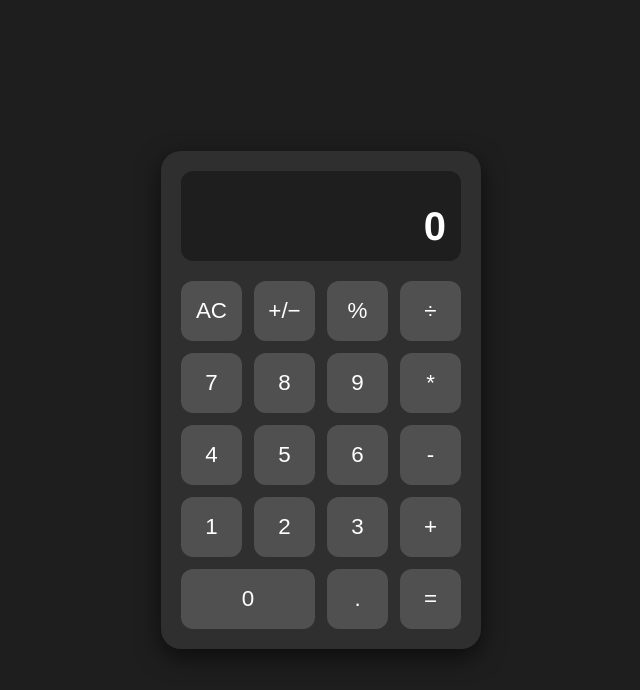
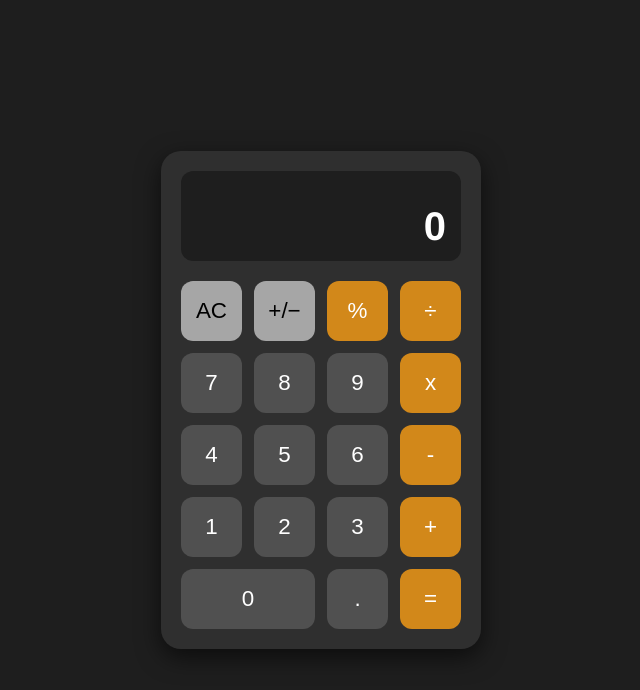
Before and after one commit to rasika10/redux-calculator, a React (Vite) app: page / in a window 1280 px wide. Shown: the top 690 px of the page, without its empty margins (319-959 px from the left). Built offline with nearby package versions, Linux system fonts and the light colour scheme.

Commit message:
chore: update in styling

```diff
--- a/package.json
+++ b/package.json
@@ -1,5 +1,6 @@
 {
   "name": "redux-calculator",
+   "homepage": "https://rasika10.github.io/redux-calculator",
   "private": true,
   "version": "0.0.0",
  "type": "module",
@@ -9,7 +10,8 @@
     "build": "vite build",
     "lint": "eslint .",
     "preview": "vite preview",
-    "test": "jest"
+    "test": "jest",
+    "deploy": "gh-pages -d dist"
   },
   "dependencies": {
     "@reduxjs/toolkit": "^2.8.2",
--- a/src/App.css
+++ b/src/App.css
@@ -1,4 +1,3 @@
-/* src/App.css */
 
 body {
   margin: 0;
@@ -19,7 +18,6 @@ body {
   width: 280px;
 }
 
-/* Add inside App.css */
 
 .display {
   background-color: #1e1e1e;
@@ -62,13 +60,16 @@ body {
   background-color: #505050;
   transition: background-color 0.2s ease;
 }
-
+.button:active {
+  box-shadow: inset 1px 1px 3px 2px #151515;
+  transition: box-shadow 0.2s ease;
+}
 .button:hover {
   background-color: #6b6b6b;
 }
 
 .button.operator {
-  background-color: #f89b10;
+  background-color: #d2881a !important;
   color: white;
 }
 
@@ -76,7 +77,7 @@ body {
   background-color: #ffaa33;
 }
 
-.button.clear {
+.button.clear, .button.sign {
   background-color: #a6a6a6;
   color: black;
 }
--- a/src/components/Button.jsx
+++ b/src/components/Button.jsx
@@ -1,4 +1,3 @@
-// src/components/Button.jsx
 import React from 'react';
 
 const Button = ({ label, onClick, className }) => {
@@ -8,7 +7,7 @@ const Button = ({ label, onClick, className }) => {
       className={`button ${className} ` }
       aria-label={label}
     >
-      {label}
+      {label ==="*"? "x": label}
     </button>
   );
 };
--- a/src/components/Display.jsx
+++ b/src/components/Display.jsx
@@ -1,4 +1,3 @@
-// src/components/Display.jsx
 import React from 'react';
 import { useSelector } from 'react-redux';
 import {
--- a/src/components/Keypad.jsx
+++ b/src/components/Keypad.jsx
@@ -1,4 +1,3 @@
-// src/components/Keypad.jsx
 import React, {useEffect} from 'react';
 import Button from './Button';
 import { useDispatch } from 'react-redux';
@@ -63,25 +62,25 @@ const Keypad = () => {
   };
 
   const buttons = [
-    { label: 'AC', type: 'clear' },
-    { label: '+/−', type: 'sign' },
-    { label: '%', type: 'operator', value:'%'},
-    { label: '÷', type: 'operator', value: '/' },
+    { label: 'AC', type: 'clear', className:'clear' },
+    { label: '+/−', type: 'sign', className:'sign' },
+    { label: '%', type: 'operator', value:'%', className: 'operator'},
+    { label: '÷', type: 'operator', value: '/', className: 'operator' },
     { label: '7', type: 'digit' },
     { label: '8', type: 'digit' },
     { label: '9', type: 'digit' },
-    { label: '*', type: 'operator', value: '*' },
+    { label: '*', type: 'operator', value: '*', className: 'operator' },
     { label: '4', type: 'digit' },
     { label: '5', type: 'digit' },
     { label: '6', type: 'digit' },
-    { label: '-', type: 'operator', value: '-' },
+    { label: '-', type: 'operator', value: '-' , className: 'operator'},
     { label: '1', type: 'digit' },
     { label: '2', type: 'digit' },
     { label: '3', type: 'digit' },
-    { label: '+', type: 'operator', value: '+' },
+    { label: '+', type: 'operator', value: '+' , className: 'operator'},
     { label: '0', type: 'digit', className: 'zero' },
     { label: '.', type: 'decimal' },
-    { label: '=', type: 'equal' },
+    { label: '=', type: 'equal', className: 'operator' },
   ];
 
   return (
```
Also changed, not shown: 1 other file (tests, documents, lock files or other folders).
